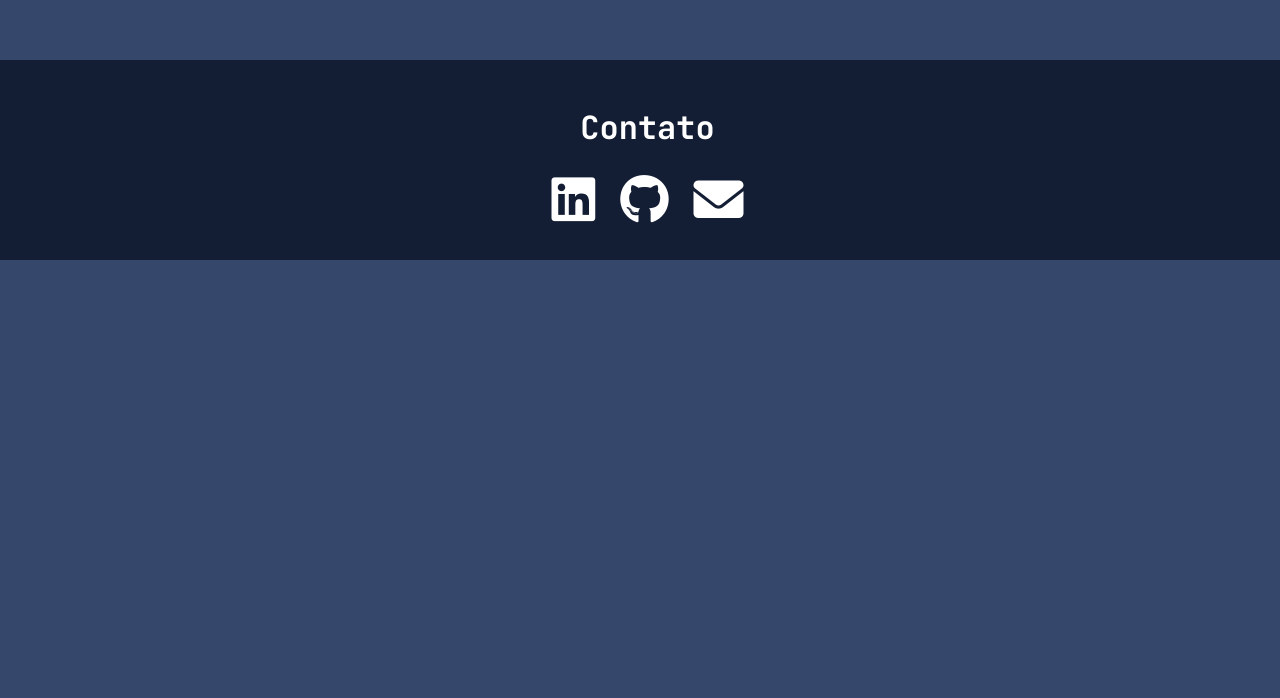
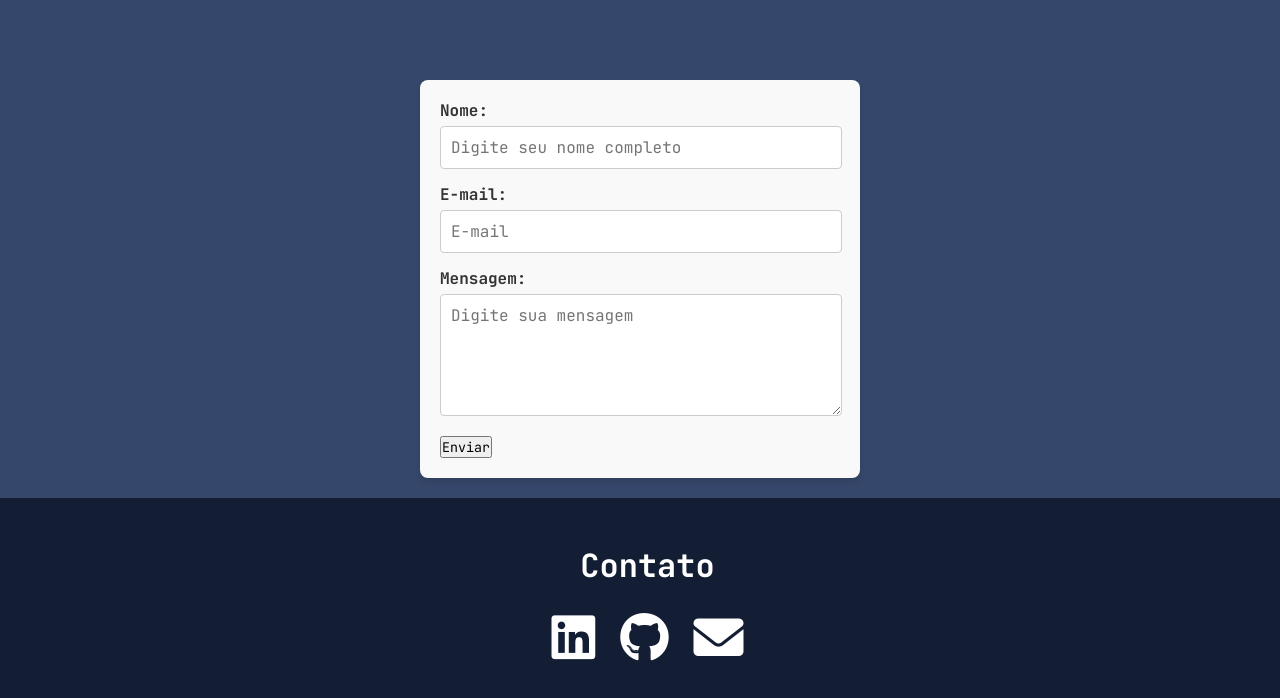
Before and after one commit to DaviGabrielMota/Portfolio, a plain HTML site: page index.html in a window 1280 px wide. Shown: the part 1608-2306 px from the top of the page. Before the commit the page ends 1868 px from the top, so only its background shows below. Drawn offline with nearby package versions, Linux system fonts and the light colour scheme.

Commit message:
update contato

```diff
--- a/index.html
+++ b/index.html
@@ -72,6 +72,21 @@
                     </div>
                 </div>
             </section>
+            <form action="" method="post">
+                <div class="input_grupo">
+                    <label for="nome">Nome:</label>
+                    <input type="text" id="nome" placeholder="Digite seu nome completo">
+                </div>
+                <div class="input_grupo">
+                    <label for="e-mail">E-mail:</label>
+                    <input type="email" id="e-mail" placeholder="E-mail">
+                </div>
+                <div class="input_grupo">
+                    <label for="mensagem">Mensagem:</label>
+                    <textarea id="mensagem" placeholder="Digite sua mensagem"></textarea>
+                </div>
+                <button type="submit">Enviar</button>
+            </form>
         </main>
     <footer>
         <div class="texto_footer">
--- a/style.css
+++ b/style.css
@@ -123,6 +123,50 @@ div.texto span{
     background-color: #35476B;
     color: white;
 }
+
+form {
+    width: 100%;
+    max-width: 400px;
+    margin: 20px auto;
+    padding: 20px;
+    background-color: #f9f9f9;
+    border-radius: 8px;
+    box-shadow: 0 4px 6px rgba(0, 0, 0, 0.1);
+    font-family: Arial, sans-serif;
+}
+
+.input_grupo {
+    margin-bottom: 15px;
+}
+
+label {
+    display: block;
+    margin-bottom: 5px;
+    font-weight: bold;
+    color: #333;
+}
+
+input,
+textarea {
+    width: 95%;
+    padding: 10px;
+    font-size: 16px;
+    border: 1px solid #ccc;
+    border-radius: 4px;
+    background-color: #fff;
+}
+
+input:focus,
+textarea:focus {
+    outline: none;
+    border-color: #00714E;
+    box-shadow: 0 0 4px #00714d71;
+}
+
+textarea {
+    min-height: 100px;
+    resize: vertical;
+}
 /* Firefox (uncomment to work in Firefox, although other properties will not work!)  */
 /** {
   scrollbar-width: thin;
```
